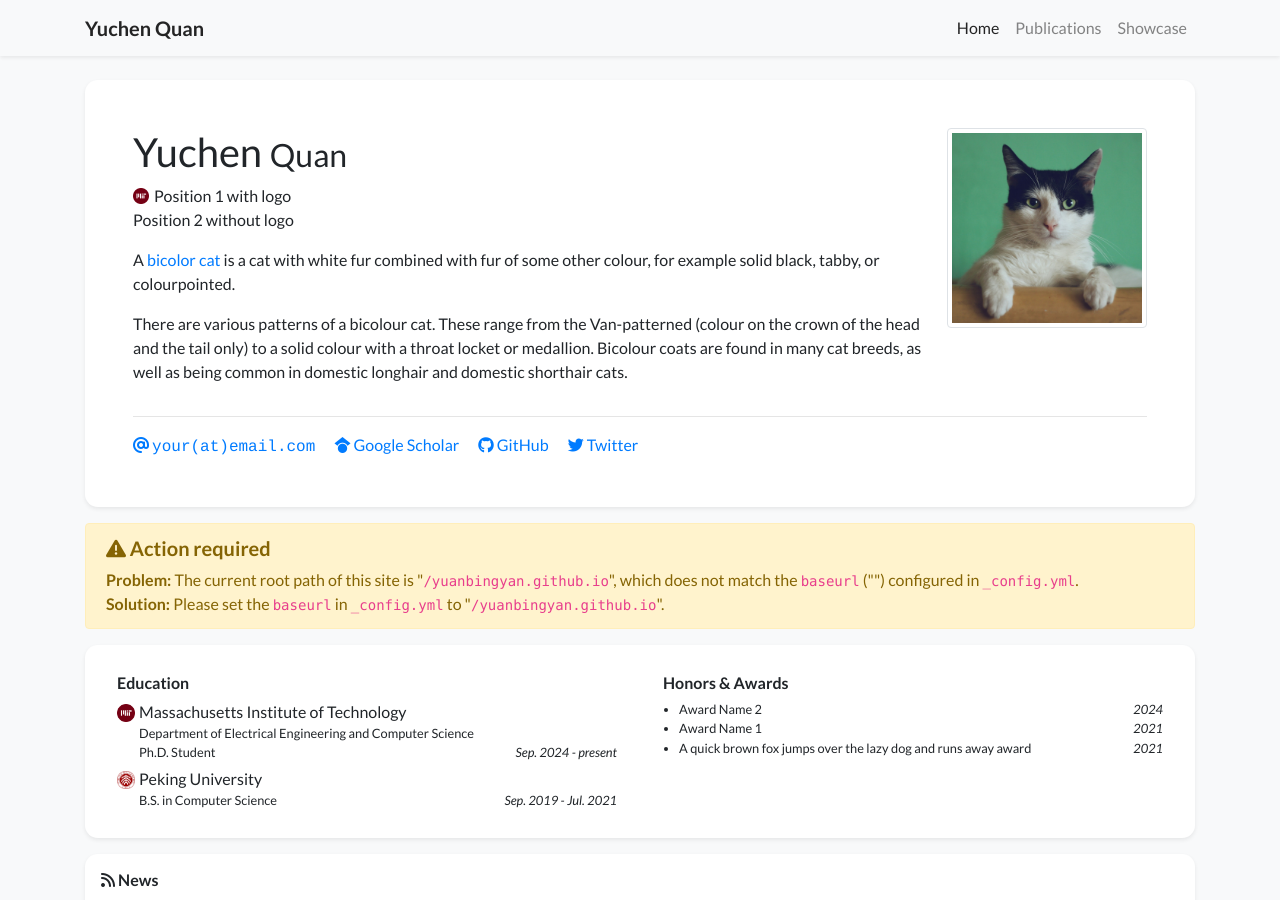
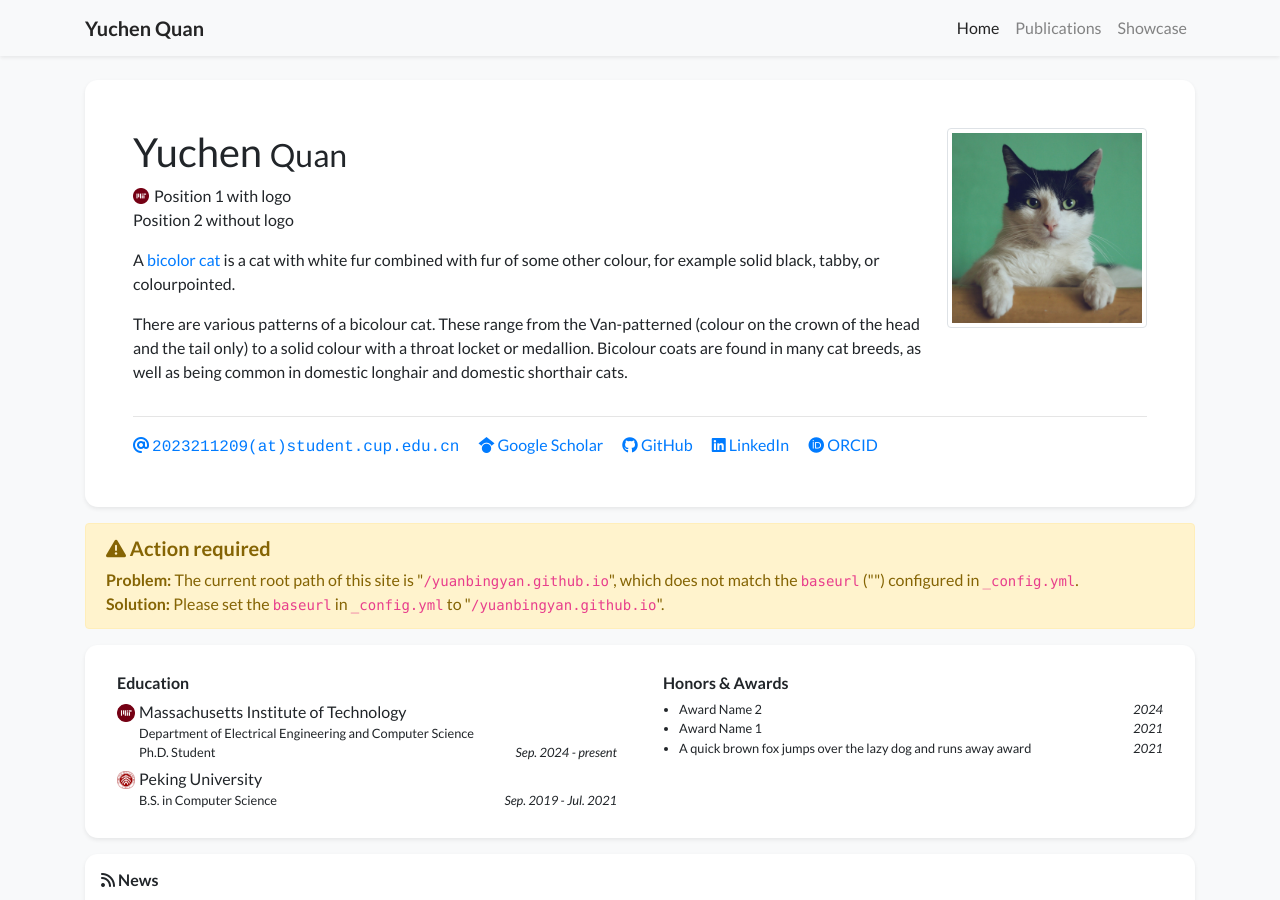
Before and after one commit to yuanbingyan/yuanbingyan.github.io, a Jekyll site: the page built from index.html, in a window 1280 px wide and 900 px high. Built offline with Jekyll 4.4.1, drawn with Linux system fonts in a browser that asks for light colours; nearby versions of some CDN libraries; a style sheet for code colours, icons or effects is not loaded.

Commit message:
修改：     _data/profile.yml

```diff
--- a/_data/profile.yml
+++ b/_data/profile.yml
@@ -7,16 +7,16 @@ positions:
     name: Position 1 with logo
   - name: Position 2 without logo
 
-email: "your@email.com"
+email: "2023211209@student.cup.edu.cn"
 # cv_link: link-to-your-cv-file
-gscholar: xFmQpf4AAAAJ # This is an example, replace it with your own Google Scholar ID
-github: your_github_id
-twitter: your_twitter_id # Do not include the '@' symbol
+gscholar: RyZ0RRkAAAAJ # This is an example, replace it with your own Google Scholar ID
+github: yuanbingyan
+# twitter: your_twitter_id # Do not include the '@' symbol
 # wechat_qrcode: /assets/images/etc/wechat.jpg
 # wechat_prompt: >-
 #   Please tell me your <strong>name</strong> and <strong>affiliation</strong> (current or past) when adding my wechat. Thanks!
-# linkedin: your-linked-in-id
-# orcid: 0000-0000-0000-0000
+linkedin: yuchen-quan-8a891936b
+orcid: 0009-0008-3323-7123
 
 short_bio_text_justify: false
 short_bio: >-
```
